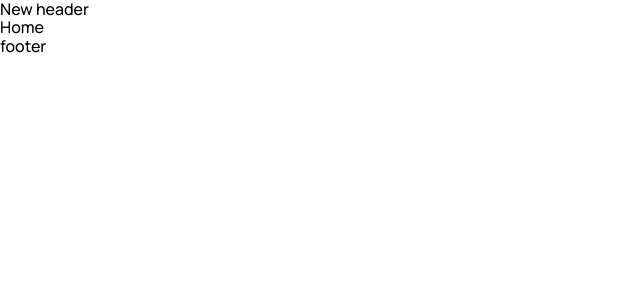
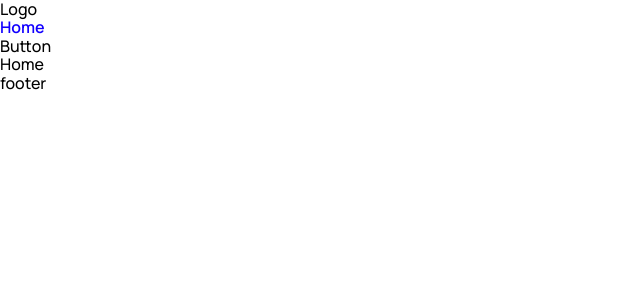
Before and after one commit to zborecki/boost, a React (Create React App) app: page / in a window 1280 px wide. Shown: the top 300 px of the page, without its empty margins (0-640 px from the left). Built offline with nearby package versions, Linux system fonts and the light colour scheme.

Commit message:
feature/2: define styles for the navigation

```diff
--- a/defaultTheme.d.ts
+++ b/defaultTheme.d.ts
@@ -1,7 +1,10 @@
 import 'styled-components';
+import { NavigationLinkProps } from './src/types/props';
 
 declare module 'styled-components' {
   export interface DefaultTheme {
-
+    header: {
+      navigation: NavigationLinkProps
+    }
   }
 }
--- a/public/index.html
+++ b/public/index.html
@@ -9,7 +9,7 @@
   <link rel="manifest" href="%PUBLIC_URL%/manifest.json" />
   <link rel="preconnect" href="https://fonts.googleapis.com">
   <link rel="preconnect" href="https://fonts.gstatic.com" crossorigin>
-  <link href="https://fonts.googleapis.com/css2?family=Manrope:wght@500;700;800&display=swap" rel="stylesheet">
+  <link href="https://fonts.googleapis.com/css2?family=Manrope:wght@500;600;700;800&display=swap" rel="stylesheet">
   <title>Boost</title>
 </head>
 
--- a/src/components/Header/index.tsx
+++ b/src/components/Header/index.tsx
@@ -1,7 +1,39 @@
+// import colors from '../../theme/colors';
+import { useTheme } from 'styled-components';
 import { BaseProps } from '../../types/props';
+import Navigation from '../Navigation';
 
-const Header = ({ className }: BaseProps): JSX.Element => (
-  <header className={className}>New header</header>
-);
+const Header = ({ className }: BaseProps): JSX.Element => {
+  const { header } = useTheme();
+  const { navigation } = header;
+
+  return (
+    <header className={className}>
+      <div className={`${className}__logo`}>Logo</div>
+      <Navigation
+        style={
+          {
+            horizontal: true,
+            gap: 30,
+            fontcolor: {
+              default: navigation.fontcolor.default,
+              active: navigation.fontcolor.active
+            }
+          }
+        }
+        data={
+          [
+            {
+              label: 'Home',
+              link: '/'
+            }
+          ]
+        }
+        className={className}
+      />
+      <div className={`${className}__button`}>Button</div>
+    </header>
+  );
+};
 
 export default Header;
--- /dev/null
+++ b/src/components/Navigation/index.tsx
@@ -0,0 +1,37 @@
+import { NavigationProps } from '../../types/props';
+import { NavigationLink, NavigationList } from './navigation.style';
+
+const Navigation = (
+  {
+    data,
+    style: { horizontal, gap, fontcolor },
+    className
+  }: NavigationProps
+): JSX.Element => (
+  <nav className={`${className}__navigation`}>
+    <NavigationList
+      className="navigation__list"
+      gap={gap}
+      horizontal={horizontal}
+    >
+      {
+        data.map(({ label, link }) => (
+          <li
+            key={label}
+            className="navigation__item"
+          >
+            <NavigationLink
+              to={link}
+              end
+              fontcolor={fontcolor}
+            >
+              { label }
+            </NavigationLink>
+          </li>
+        ))
+      }
+    </NavigationList>
+  </nav>
+);
+
+export default Navigation;
--- /dev/null
+++ b/src/components/Navigation/navigation.style.tsx
@@ -0,0 +1,25 @@
+import { NavLink } from 'react-router-dom';
+import styled from 'styled-components';
+import { FontWeight } from '../../types/common';
+import { NavigationLinkProps, NavigationListProps } from '../../types/props';
+
+export const NavigationLink = styled(NavLink)<NavigationLinkProps>`
+  text-decoration: none;
+  font-weight: ${FontWeight.SemiBold};
+  font-size: 16px;
+  line-height: 1em;
+  color: ${({ fontcolor }) => fontcolor.default};
+
+  &.active {
+    color: ${({ fontcolor }) => fontcolor.active};
+  }
+`;
+
+export const NavigationList = styled.ul<NavigationListProps>`
+  list-style: none;
+  padding: 0;
+  margin: 0;
+  display: flex;
+  flex-direction: ${({ horizontal }) => (horizontal ? 'row' : 'column')};
+  gap: ${({ gap }) => `${gap}px`}
+`;
--- /dev/null
+++ b/src/theme/colors.ts
@@ -0,0 +1,6 @@
+import { Colors } from '../types/common';
+
+export default {
+  purpleDark: '#1300FF',
+  text: '#19154E'
+} as Colors;
--- a/src/theme/index.ts
+++ b/src/theme/index.ts
@@ -1,5 +1,13 @@
 import { DefaultTheme } from 'styled-components';
+import colors from './colors';
 
 export default {
-
+  header: {
+    navigation: {
+      fontcolor: {
+        default: colors.text,
+        active: colors.purpleDark
+      }
+    }
+  }
 } as DefaultTheme;
--- /dev/null
+++ b/src/types/common.ts
@@ -0,0 +1,15 @@
+export enum FontWeight {
+  'Medium' = 500,
+  'SemiBold' = 600,
+  'Bold' = 700,
+  'ExtraBold' = 800
+}
+
+export type Colors = {
+  [key in 'text' | 'purpleDark']: string
+};
+
+export interface INavigationItem {
+  label: string;
+  link: string;
+}
```
Also changed, not shown: src/types/props.ts (+19 -0 lines).
